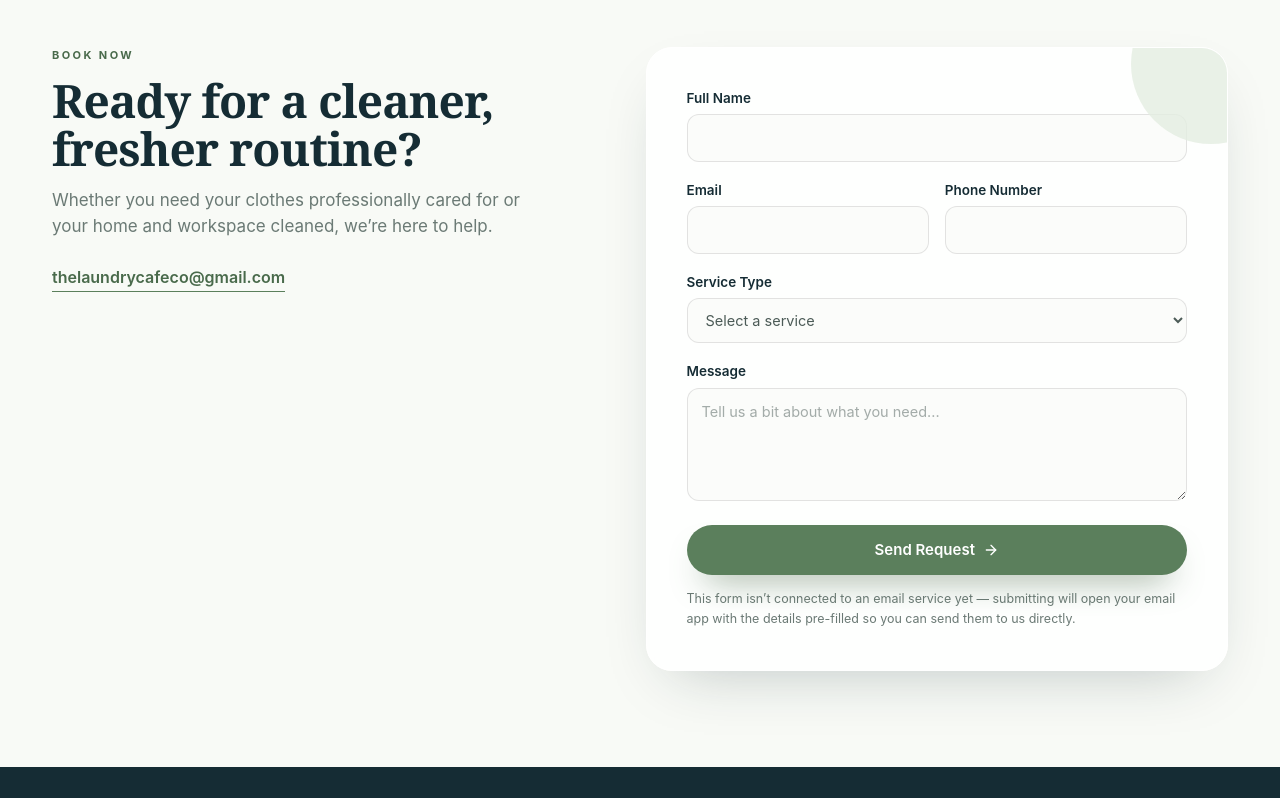
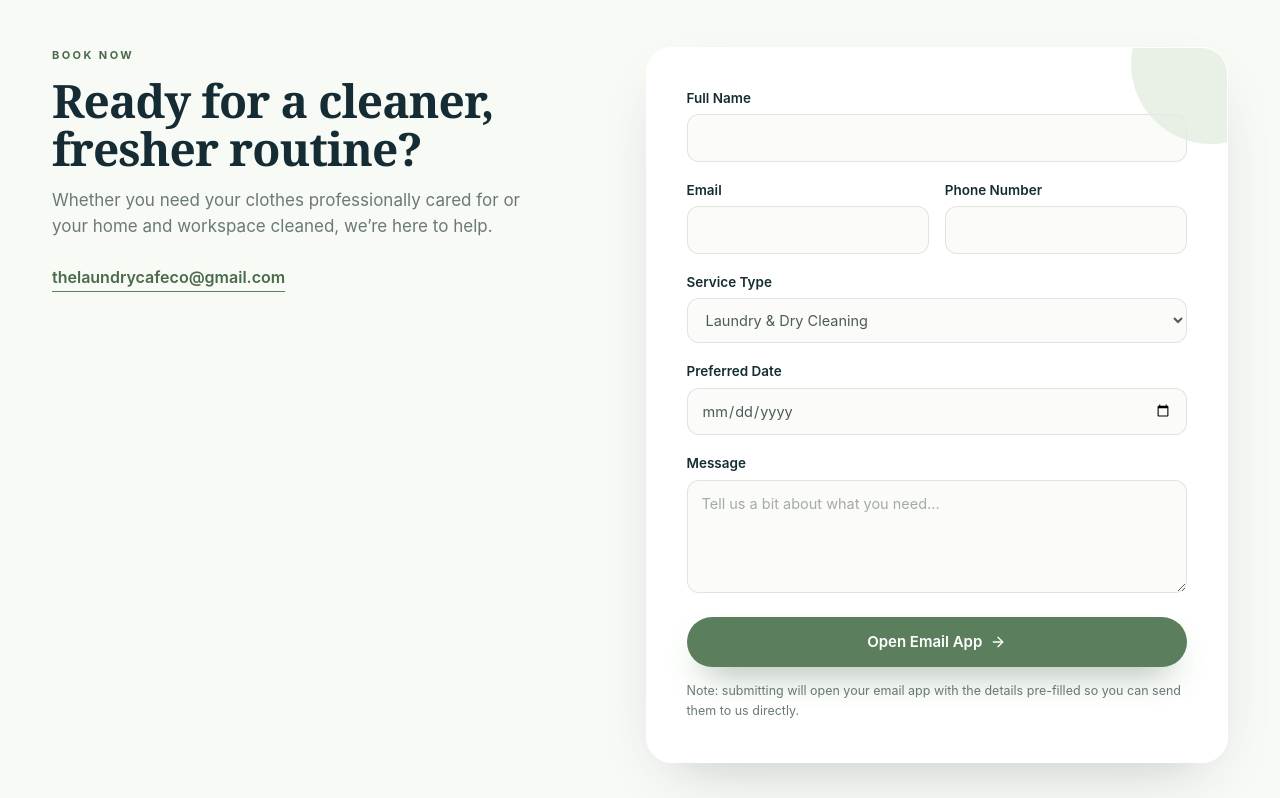
Before and after one commit to Investoremma12/LaundryCafe-Co, a React (Vite) app: page / in a window 1280 px wide. Shown: the part 4965-5763 px from the top of the page. Built offline with nearby package versions, Linux system fonts and the light colour scheme.

Commit message:
added the date input in the booking section

```diff
--- a/package.json
+++ b/package.json
@@ -15,6 +15,7 @@
     "lucide-react": "^1.45.0",
     "react": "^19.2.8",
     "react-dom": "^19.2.8",
+    "react-hook-form": "^7.88.0",
     "react-router": "^8.3.1",
     "tailwindcss": "^4.3.3"
   },
--- a/src/components/Booking.tsx
+++ b/src/components/Booking.tsx
@@ -1,49 +1,50 @@
-import { useState, type FormEvent } from 'react';
+import { useState } from 'react';
 import { ArrowRight } from 'lucide-react';
+import { useForm } from 'react-hook-form';
 import Reveal from './Reveal';
 import SectionIntro from './SectionIntro';
 import { CONTACT_EMAIL, SERVICE_TYPE_OPTIONS } from '../data';
 
-interface FormState {
-	fullName: string;
+interface BookingFormValues {
+	full_name: string;
 	email: string;
 	phone: string;
-	serviceType: string;
+	service_type: string;
+	preferred_date: string;
 	message: string;
 }
 
-const initialState: FormState = {
-	fullName: '',
-	email: '',
-	phone: '',
-	serviceType: '',
-	message: '',
-};
+export default function Booking() {
+	const [submitMessage, setSubmitMessage] = useState('');
+	const {
+		register,
+		handleSubmit,
+		reset,
+		formState: { errors, isSubmitting },
+	} = useForm<BookingFormValues>({ mode: 'onBlur' });
 
-export default function Booking() {
-	const [form, setForm] = useState<FormState>(initialState);
+	function submitBooking(data: BookingFormValues) {
+		const subject = encodeURIComponent(
+			`Booking Request: ${data.service_type || 'General enquiry'}`,
+		);
+		const body = encodeURIComponent(
+			`Name: ${data.full_name}\nEmail: ${data.email}\nPhone: ${data.phone}\nService Type: ${data.service_type}\nPreferred Date: ${data.preferred_date}\n\nMessage:\n${data.message}`,
+		);
 
-	function update<K extends keyof FormState>(key: K, value: FormState[K]) {
-		setForm((prev) => ({ ...prev, [key]: value }));
+		window.open(
+			`mailto:${CONTACT_EMAIL}?subject=${subject}&body=${body}`,
+			'_self',
+		);
+		reset();
+		setSubmitMessage('Your email app is opening with the booking details.');
 	}
 
-	// This form isn't wired to an email service (e.g. EmailJS) or backend yet.
-	// On submit we open the visitor's email client with the details pre-filled
-	// so nothing is falsely presented as "sent" until a real service is connected.
-	function handleSubmit(e: FormEvent<HTMLFormElement>) {
-		e.preventDefault();
-		const subject = encodeURIComponent(
-			`Booking Request: ${form.serviceType || 'General enquiry'}`,
-		);
-		const body = encodeURIComponent(
-			`Name: ${form.fullName}\nEmail: ${form.email}\nPhone: ${form.phone}\nService Type: ${form.serviceType}\n\nMessage:\n${form.message}`,
-		);
-		window.location.href = `mailto:${CONTACT_EMAIL}?subject=${subject}&body=${body}`;
-	}
+	const today = new Date().toISOString().split('T')[0];
 
 	const inputClasses =
 		'w-full rounded-xl border-[1.5px] border-black/10 bg-[#FBFCFA] px-3.5 py-3 text-[14.5px] text-ink transition-colors focus:border-green focus:outline-none';
 	const labelClasses = 'mb-1.5 block text-[13.5px] font-semibold text-navy';
+	const errorClasses = 'mt-1.5 text-[12.5px] font-medium text-red-700';
 
 	return (
 		<section id="contact" className="bg-bg py-24">
@@ -74,7 +75,7 @@ export default function Booking() {
 
 				<Reveal delay={0.1}>
 					<form
-						onSubmit={handleSubmit}
+						onSubmit={handleSubmit(submitBooking)}
 						className="relative overflow-hidden rounded-[26px] border border-white bg-white/85 p-9 shadow-card backdrop-blur-sm sm:p-10"
 					>
 						<div className="pointer-events-none absolute -right-16 -top-16 h-40 w-40 rounded-full bg-green-pale/80" />
@@ -84,14 +85,16 @@ export default function Booking() {
 							</label>
 							<input
 								id="fullName"
-								name="fullName"
 								type="text"
-								required
 								autoComplete="name"
 								className={inputClasses}
-								value={form.fullName}
-								onChange={(e) => update('fullName', e.target.value)}
+								{...register('full_name', {
+									required: 'Please enter your full name.',
+								})}
 							/>
+							{errors.full_name && (
+								<p className={errorClasses}>{errors.full_name.message}</p>
+							)}
 						</div>
 
 						<div className="mb-4.5 grid grid-cols-1 gap-4 sm:grid-cols-2">
@@ -101,14 +104,20 @@ export default function Booking() {
 								</label>
 								<input
 									id="email"
-									name="email"
 									type="email"
-									required
 									autoComplete="email"
 									className={inputClasses}
-									value={form.email}
-									onChange={(e) => update('email', e.target.value)}
+									{...register('email', {
+										required: 'Please enter your email address.',
+										pattern: {
+											value: /^\S+@\S+\.\S+$/,
+											message: 'Please enter a valid email address.',
+										},
+									})}
 								/>
+								{errors.email && (
+									<p className={errorClasses}>{errors.email.message}</p>
+								)}
 							</div>
 							<div>
 								<label htmlFor="phone" className={labelClasses}>
@@ -116,14 +125,16 @@ export default function Booking() {
 								</label>
 								<input
 									id="phone"
-									name="phone"
 									type="tel"
-									required
 									autoComplete="tel"
 									className={inputClasses}
-									value={form.phone}
-									onChange={(e) => update('phone', e.target.value)}
+									{...register('phone', {
+										required: 'Please enter your phone number.',
+									})}
 								/>
+								{errors.phone && (
+									<p className={errorClasses}>{errors.phone.message}</p>
+								)}
 							</div>
 						</div>
 
@@ -133,11 +144,10 @@ export default function Booking() {
 							</label>
 							<select
 								id="serviceType"
-								name="serviceType"
-								required
 								className={inputClasses}
-								value={form.serviceType}
-								onChange={(e) => update('serviceType', e.target.value)}
+								{...register('service_type', {
+									required: 'Please select a service.',
+								})}
 							>
 								<option value="" disabled>
 									Select a service
@@ -154,6 +164,27 @@ export default function Booking() {
 									),
 								)}
 							</select>
+							{errors.service_type && (
+								<p className={errorClasses}>{errors.service_type.message}</p>
+							)}
+						</div>
+
+						<div className="mb-4.5">
+							<label htmlFor="preferredDate" className={labelClasses}>
+								Preferred Date
+							</label>
+							<input
+								id="preferredDate"
+								type="date"
+								min={today}
+								className={inputClasses}
+								{...register('preferred_date', {
+									required: 'Please choose a preferred date.',
+								})}
+							/>
+							{errors.preferred_date && (
+								<p className={errorClasses}>{errors.preferred_date.message}</p>
+							)}
 						</div>
 
 						<div className="mb-4.5">
@@ -162,29 +193,36 @@ export default function Booking() {
 							</label>
 							<textarea
 								id="message"
-								name="message"
 								rows={4}
 								placeholder="Tell us a bit about what you need..."
 								className={`${inputClasses} resize-y`}
-								value={form.message}
-								onChange={(e) => update('message', e.target.value)}
+								{...register('message')}
 							/>
 						</div>
 
+						{submitMessage && (
+							<p
+								className="mb-4 rounded-xl bg-green-pale px-4 py-3 text-[13px] font-semibold text-green-dark"
+								role="status"
+							>
+								{submitMessage}
+							</p>
+						)}
 						<button
 							type="submit"
+							disabled={isSubmitting}
 							className="group relative flex w-full items-center justify-center gap-2 rounded-full bg-green px-6 py-3.5 text-[15px] font-semibold text-white shadow-[0_18px_34px_-18px_rgba(73,106,75,0.9)] transition-[transform,background-color,box-shadow] duration-300 hover:-translate-y-0.5 hover:bg-green-dark hover:shadow-[0_22px_40px_-18px_rgba(73,106,75,0.9)]"
 						>
-							Send Request{' '}
+							{isSubmitting ? 'Preparing...' : 'Open Email App'}{' '}
 							<ArrowRight
 								size={16}
 								className="transition-transform duration-300 group-hover:translate-x-1"
 							/>
 						</button>
 						<p className="mt-3.5 text-[12.5px] leading-relaxed text-ink-soft">
-							This form isn&rsquo;t connected to an email service yet &mdash;
-							submitting will open your email app with the details pre-filled so
-							you can send them to us directly.
+							Note: submitting will
+							open your email app with the details pre-filled so you can send
+							them to us directly.
 						</p>
 					</form>
 				</Reveal>
```
Also changed, not shown: 1 other file (tests, documents, lock files or other folders).
